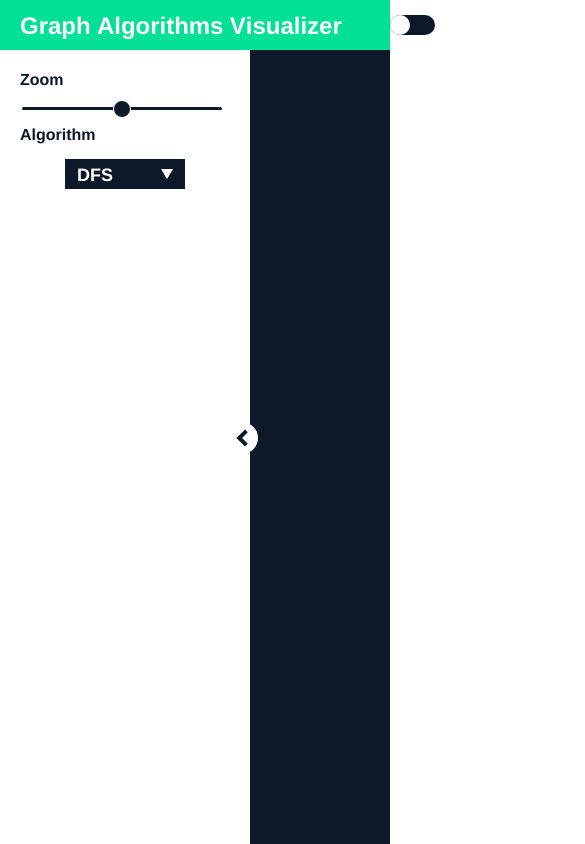
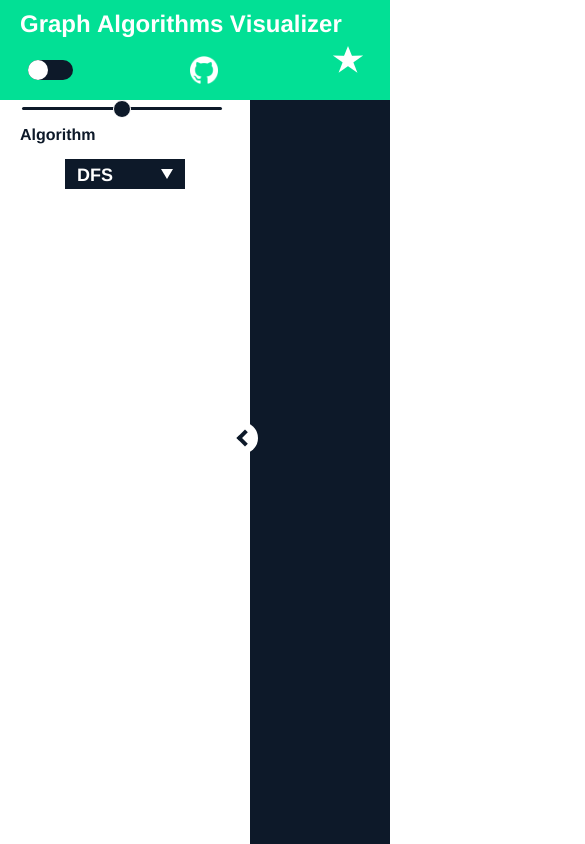
Before and after one commit to KarimElghamry/GraphAV, a React (Create React App) app: page / in a window 390 px wide. Shown: the top 844 px of the page, 585 px wide, since content can reach past the window. Built offline with nearby package versions, Linux system fonts and the light colour scheme.

Commit message:
fix: navbar styling on small screens

```diff
--- a/src/components/GraphCanvas/Container.tsx
+++ b/src/components/GraphCanvas/Container.tsx
@@ -9,9 +9,15 @@ const Container = styled.div<Props>`
   position: relative;
   height: calc(100vh - 50px);
   width: 100vw;
+  max-width: 100%;
+  max-height: 100%;
   background-color: ${(props) => props.theme.canvas.background};
   transition-duration: 0.3s;
   transition-property: background-color;
+
+  @media (max-width: 550px) {
+    height: calc(100vh - 100px);
+  }
 `;
 
 export default Container;
--- a/src/components/GraphNode/GraphNode.tsx
+++ b/src/components/GraphNode/GraphNode.tsx
@@ -9,7 +9,7 @@ interface Props {
 }
 
 const GraphNode: React.FC<Props> = (props: Props): ReactElement => {
-  const [position, setPosition] = useState<Position>({top: 600, left: 600});
+  const [position, setPosition] = useState<Position>({top: 100, left: 100});
   const nodeRef: React.RefObject<HTMLDivElement> = useRef<HTMLDivElement>(null);
   const canvasRef: React.RefObject<HTMLDivElement> = props.canvasRef;
 
--- a/src/components/Navbar/Container.tsx
+++ b/src/components/Navbar/Container.tsx
@@ -17,6 +17,11 @@ const Container = styled.div<Props>`
   color: ${(props) => props.theme.navbar.foreground};
   transition-duration: 0.3s;
   transition-property: background-color;
+
+  @media (max-width: 550px) {
+    display: block;
+    height: 100px;
+  }
 `;
 
 export default Container;
```
